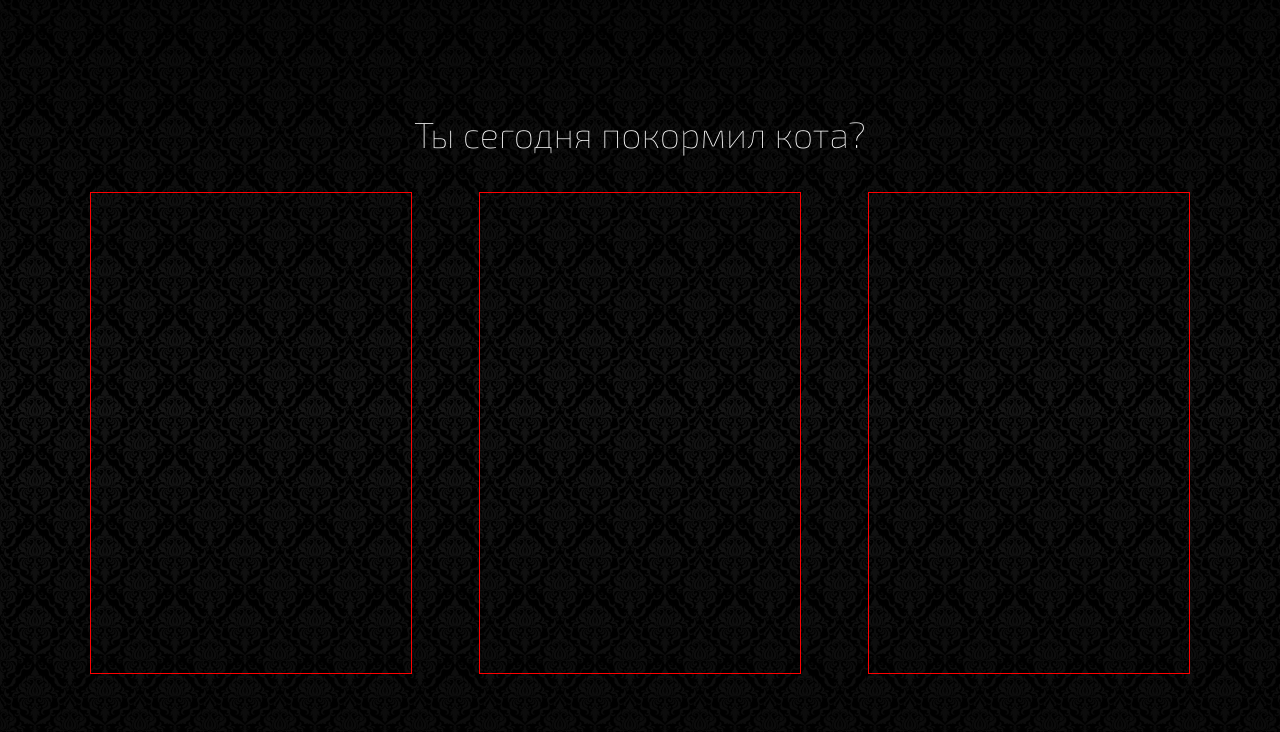
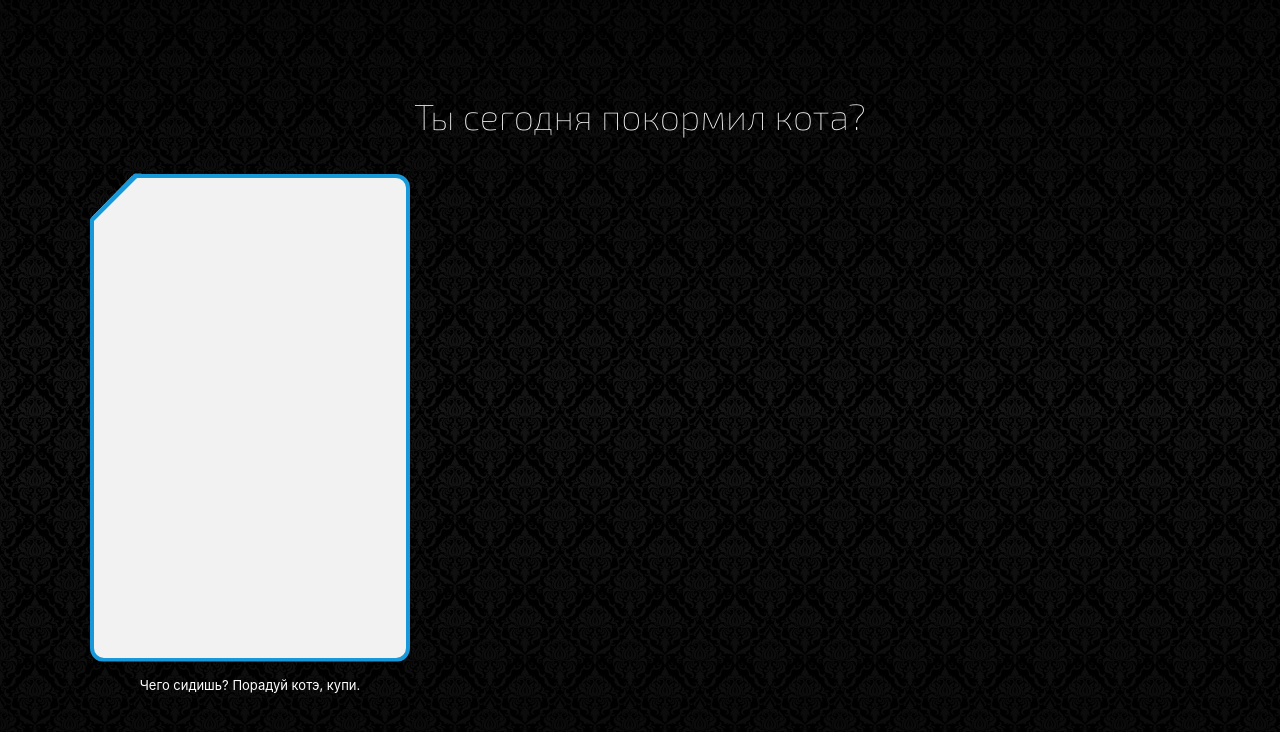
Before and after one commit to denisraymer/funbox-kitty, a React (Create React App) app: page /#/ in a window 1280 px wide. Shown: the top 732 px of the page. Built offline with nearby package versions, Linux system fonts and the light colour scheme.

Commit message:
Added markup for product card

```diff
--- a/src/assets/styles/components/cardBlock.scss
+++ b/src/assets/styles/components/cardBlock.scss
@@ -16,11 +16,4 @@
         justify-content: space-between;
         align-items: center;
     }
-
-    &__item {
-        border: 1px solid red;
-        width: 320px;
-        height: 480px;
-        margin: 10px;
-    }
 }
--- a/src/assets/styles/components/productCard.scss
+++ b/src/assets/styles/components/productCard.scss
@@ -0,0 +1,35 @@
+.product-card {
+    width: 320px;
+    display: flex;
+    flex-direction: column;
+    margin: 10px;
+
+    &__content {
+        border-radius: 14px;
+        border: 4px solid #1698d9;
+        background-color: #f2f2f2;
+        height: 480px;
+        clip-path: polygon(13.9% 0, 100% 0, 100% 100%, 0 100%, 0 9.3%);
+        margin-bottom: 15px;
+        position: relative;
+
+        &:before {
+            content: '';
+            width: 70px;
+            height: 5px;
+            background-color: #1698d9;
+            transform: rotate(135deg);
+            position: absolute;
+            left: -12px;
+            top: 14px;
+        }
+    }
+
+    &__footer {
+        font-size: 13px;
+        font-weight: 400;
+        line-height: 16px;
+        text-align: center;
+        color: #fff;
+    }
+}
--- a/src/components/ProductCard.js
+++ b/src/components/ProductCard.js
@@ -2,7 +2,12 @@
 
 const ProductCard = () => {
     return (
-        <div>Product card</div>
+        <div className="product-card">
+            <div className='product-card__content'/>
+            <div className='product-card__footer'>
+                Чего сидишь? Порадуй котэ, купи.
+            </div>
+        </div>
     )
 }
 
--- a/src/page/HomePage.js
+++ b/src/page/HomePage.js
@@ -1,13 +1,12 @@
 import React from 'react';
+import ProductCard from '../components/ProductCard';
 
 const HomePage = () => {
     return (
         <div className='card-block'>
             <div className="card-block__title">Ты сегодня покормил кота?</div>
             <div className="card-block__stroke">
-                <div className="card-block__item"/>
-                <div className="card-block__item"/>
-                <div className="card-block__item"/>
+                <ProductCard />
             </div>
         </div>
     )
```
